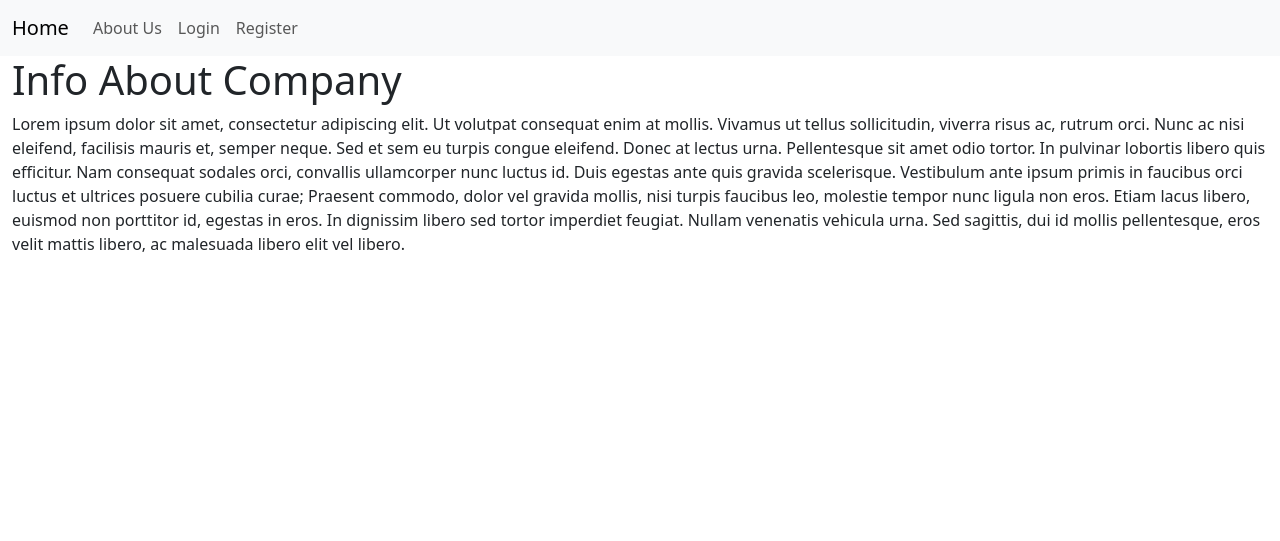
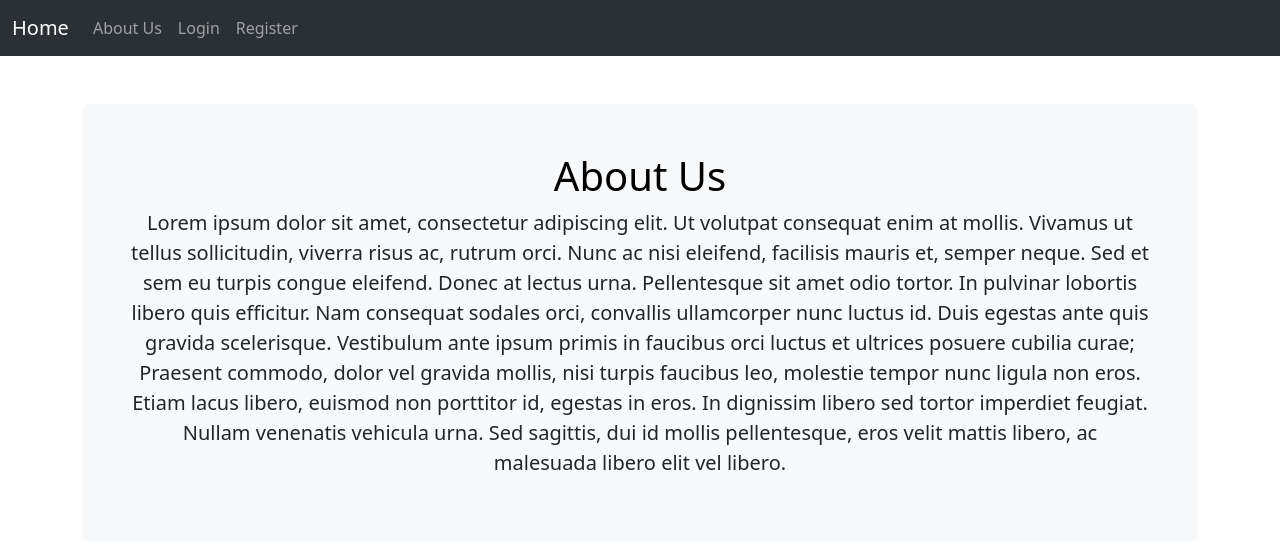
Before and after one commit to Rezuanul-Islam-Fahim/company-blog-flask, a Flask app: page /info in a window 1280 px wide. Shown: the top 541 px of the page. Run offline with Flask 3, Linux system fonts and the light colour scheme.

Commit message:
Update 'About Us' page design

```diff
--- a/blog/templates/base.html
+++ b/blog/templates/base.html
@@ -16,7 +16,7 @@
 </head>
 
 <body>
-    <nav class="navbar navbar-expand-lg bg-body-tertiary">
+    <nav class="navbar bg-dark navbar-expand-lg bg-body-tertiary"  data-bs-theme="dark">
         <div class="container-fluid">
             <a class="navbar-brand" href="{{ url_for('core.home') }}">Home</a>
             <button class="navbar-toggler" type="button" data-bs-toggle="collapse" data-bs-target="#navbarNavDropdown"
--- a/blog/templates/info.html
+++ b/blog/templates/info.html
@@ -1,16 +1,25 @@
 {% extends "base.html" %}
 
 {% block content %}
-<div class="container-fluid">
-    <h1>Info About Company</h1>
-    <p>Lorem ipsum dolor sit amet, consectetur adipiscing elit. Ut volutpat consequat enim at mollis. Vivamus ut tellus
-        sollicitudin, viverra risus ac, rutrum orci. Nunc ac nisi eleifend, facilisis mauris et, semper neque. Sed et
-        sem eu turpis congue eleifend. Donec at lectus urna. Pellentesque sit amet odio tortor. In pulvinar lobortis
-        libero quis efficitur. Nam consequat sodales orci, convallis ullamcorper nunc luctus id. Duis egestas ante quis
-        gravida scelerisque. Vestibulum ante ipsum primis in faucibus orci luctus et ultrices posuere cubilia curae;
-        Praesent commodo, dolor vel gravida mollis, nisi turpis faucibus leo, molestie tempor nunc ligula non eros.
-        Etiam lacus libero, euismod non porttitor id, egestas in eros. In dignissim libero sed tortor imperdiet feugiat.
-        Nullam venenatis vehicula urna. Sed sagittis, dui id mollis pellentesque, eros velit mattis libero, ac malesuada
-        libero elit vel libero.</p>
+<div class="container my-5">
+    <div class="p-5 text-center bg-body-tertiary rounded-3">
+        <h1 class="text-body-emphasis">About Us</h1>
+        <p class="lead">
+            Lorem ipsum dolor sit amet, consectetur adipiscing elit. Ut volutpat consequat enim at mollis. Vivamus ut
+            tellus
+            sollicitudin, viverra risus ac, rutrum orci. Nunc ac nisi eleifend, facilisis mauris et, semper neque. Sed
+            et
+            sem eu turpis congue eleifend. Donec at lectus urna. Pellentesque sit amet odio tortor. In pulvinar lobortis
+            libero quis efficitur. Nam consequat sodales orci, convallis ullamcorper nunc luctus id. Duis egestas ante
+            quis
+            gravida scelerisque. Vestibulum ante ipsum primis in faucibus orci luctus et ultrices posuere cubilia curae;
+            Praesent commodo, dolor vel gravida mollis, nisi turpis faucibus leo, molestie tempor nunc ligula non eros.
+            Etiam lacus libero, euismod non porttitor id, egestas in eros. In dignissim libero sed tortor imperdiet
+            feugiat.
+            Nullam venenatis vehicula urna. Sed sagittis, dui id mollis pellentesque, eros velit mattis libero, ac
+            malesuada
+            libero elit vel libero.
+        </p>
+    </div>
 </div>
 {% endblock %}
```
